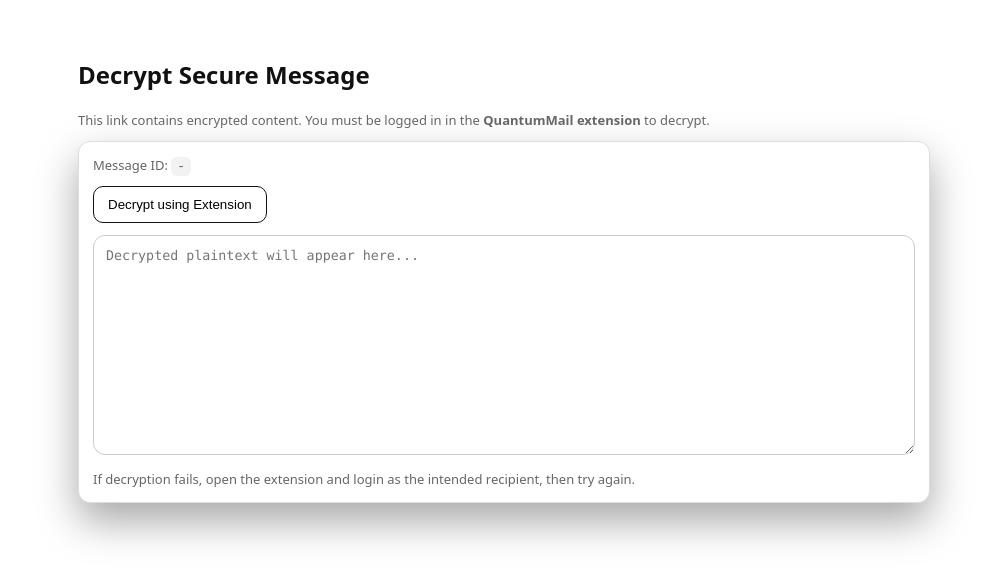
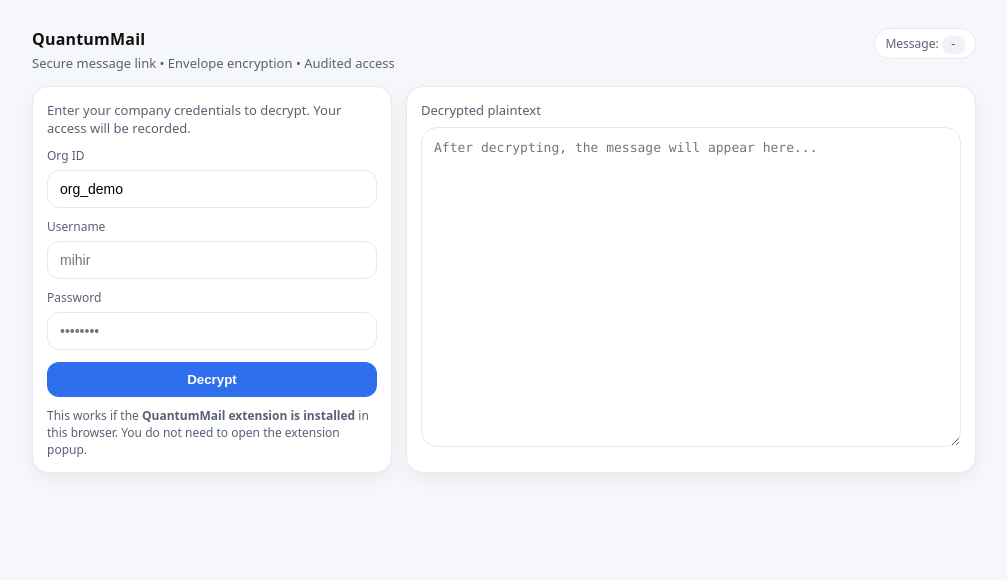
Before and after one commit to munnamihir/quantummail, a browser extension: page portal/decrypt.html in a window 1280 px wide. Shown: the whole page, without its empty margins (136-1143 px from the left). Drawn offline with Linux system fonts and the light colour scheme.

Commit message:
Update decrypt.html

```diff
--- a/portal/decrypt.html
+++ b/portal/decrypt.html
@@ -3,43 +3,82 @@
 <head>
   <meta charset="utf-8" />
   <meta name="viewport" content="width=device-width,initial-scale=1" />
-  <title>QuantumMail Decrypt</title>
-  <link rel="stylesheet" href="/portal/styles.css" />
+  <title>QuantumMail Secure Message</title>
   <style>
-    body { font-family: system-ui, -apple-system, Segoe UI, Roboto, Arial; background:#fff; color:#111; padding: 18px; }
-    .wrap { max-width: 900px; margin: 0 auto; }
-    .card { border:1px solid #ddd; border-radius: 12px; padding: 14px; background:#fff; }
-    button { padding: 10px 14px; border-radius: 10px; border: 1px solid #111; background:#fff; cursor:pointer; }
-    textarea { width: 100%; min-height: 220px; padding: 12px; border-radius: 12px; border:1px solid #ccc; font-family: ui-monospace, SFMono-Regular, Menlo, Monaco, Consolas, "Liberation Mono"; color:#111; background:#fff; }
-    .muted { color:#666; font-size: 13px; }
-    .err { color:#b00020; white-space: pre-wrap; }
-    .ok { color:#0a7a2f; white-space: pre-wrap; }
-    code { background:#f2f2f2; padding:2px 6px; border-radius: 6px; }
+    :root {
+      --bg: #f6f7fb;
+      --card: #ffffff;
+      --text: #111;
+      --muted: #586174;
+      --border: #e6e8f0;
+      --accent: #2f6fed;
+      --good: #0a7a2f;
+      --bad: #b00020;
+    }
+    *{box-sizing:border-box}
+    body { margin:0; font-family: system-ui,-apple-system,Segoe UI,Roboto,Arial; background: var(--bg); color: var(--text); }
+    .wrap { max-width: 980px; margin: 0 auto; padding: 28px 18px; }
+    .hero { display:flex; justify-content:space-between; align-items:flex-start; gap: 14px; margin-bottom: 14px; }
+    .brand { font-weight: 900; letter-spacing: .2px; }
+    .sub { color: var(--muted); font-size: 13px; margin-top: 4px; }
+    .pill { display:inline-block; padding: 6px 10px; border:1px solid var(--border); border-radius: 999px; font-size: 12px; color: var(--muted); background:#fff; }
+    .grid { display:grid; grid-template-columns: 360px 1fr; gap: 14px; }
+    .card { background: var(--card); border: 1px solid var(--border); border-radius: 16px; padding: 14px; box-shadow: 0 6px 18px rgba(17,17,17,.05); }
+    label { display:block; font-size: 12px; color: var(--muted); margin-top: 10px; margin-bottom: 6px; }
+    input { width: 100%; padding: 10px 12px; border: 1px solid var(--border); border-radius: 12px; font-size: 14px; background:#fff; }
+    button { width: 100%; padding: 10px 12px; border: none; background: var(--accent); color:#fff; border-radius: 12px; cursor: pointer; font-weight: 800; }
+    button:disabled { opacity: .6; cursor: not-allowed; }
+    .muted { color: var(--muted); font-size: 13px; }
+    .err { color: var(--bad); white-space: pre-wrap; font-size: 13px; margin-top:10px; }
+    .ok { color: var(--good); white-space: pre-wrap; font-size: 13px; margin-top:10px; }
+    textarea { width:100%; min-height: 320px; padding: 12px; border-radius: 16px; border: 1px solid var(--border); background:#fff; color:#111;
+      font-family: ui-monospace, SFMono-Regular, Menlo, Monaco, Consolas; font-size: 13px; }
+    code { background:#f1f2f6; padding:2px 8px; border-radius: 8px; }
+    .hint { margin-top:10px; font-size: 12px; color: var(--muted); }
+    @media (max-width: 900px) { .grid { grid-template-columns: 1fr; } textarea { min-height: 240px; } }
   </style>
 </head>
 <body>
   <div class="wrap">
-    <h2>Decrypt Secure Message</h2>
-    <div class="muted">
-      This link contains encrypted content. You must be logged in in the <b>QuantumMail extension</b> to decrypt.
+    <div class="hero">
+      <div>
+        <div class="brand">QuantumMail</div>
+        <div class="sub">Secure message link • Envelope encryption • Audited access</div>
+      </div>
+      <div class="pill">Message: <code id="msgId">-</code></div>
     </div>
 
-    <div class="card" style="margin-top:12px;">
-      <div class="muted">Message ID: <code id="msgId">-</code></div>
+    <div class="grid">
+      <div class="card">
+        <div class="muted">
+          Enter your company credentials to decrypt. Your access will be recorded.
+        </div>
 
-      <div style="margin-top:12px;">
-        <button id="btnDecrypt">Decrypt using Extension</button>
+        <label>Org ID</label>
+        <input id="orgId" value="org_demo" placeholder="org_demo" />
+
+        <label>Username</label>
+        <input id="username" placeholder="mihir" autocomplete="username" />
+
+        <label>Password</label>
+        <input id="password" type="password" placeholder="••••••••" autocomplete="current-password" />
+
+        <div style="margin-top:12px;">
+          <button id="btnDecrypt">Decrypt</button>
+        </div>
+
+        <div id="ok" class="ok"></div>
+        <div id="err" class="err"></div>
+
+        <div class="hint">
+          This works if the <b>QuantumMail extension is installed</b> in this browser.
+          You do not need to open the extension popup.
+        </div>
       </div>
 
-      <div id="ok" class="ok" style="margin-top:10px;"></div>
-      <div id="err" class="err" style="margin-top:10px;"></div>
-
-      <div style="margin-top:12px;">
-        <textarea id="out" placeholder="Decrypted plaintext will appear here..." readonly></textarea>
-      </div>
-
-      <div class="muted" style="margin-top:10px;">
-        If decryption fails, open the extension and login as the intended recipient, then try again.
+      <div class="card">
+        <div class="muted" style="margin-bottom:8px;">Decrypted plaintext</div>
+        <textarea id="out" readonly placeholder="After decrypting, the message will appear here..."></textarea>
       </div>
     </div>
   </div>
```
